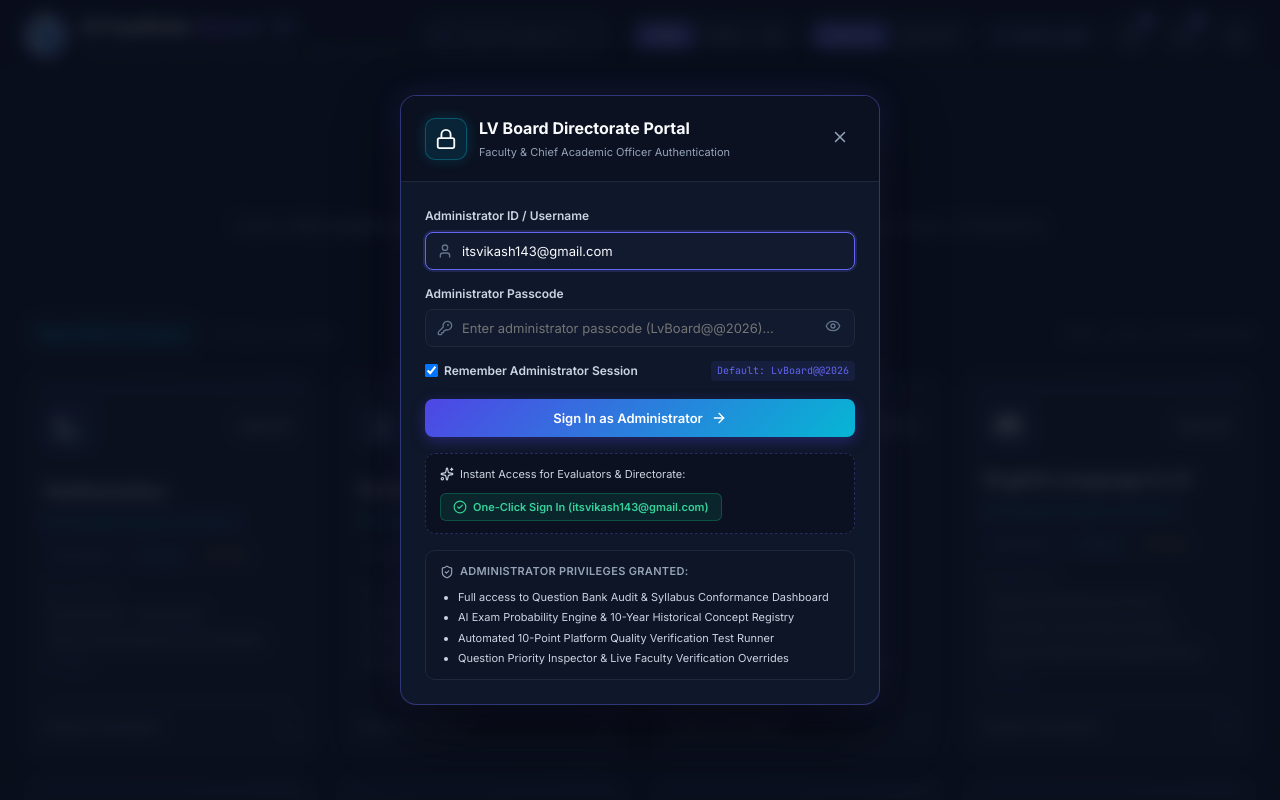
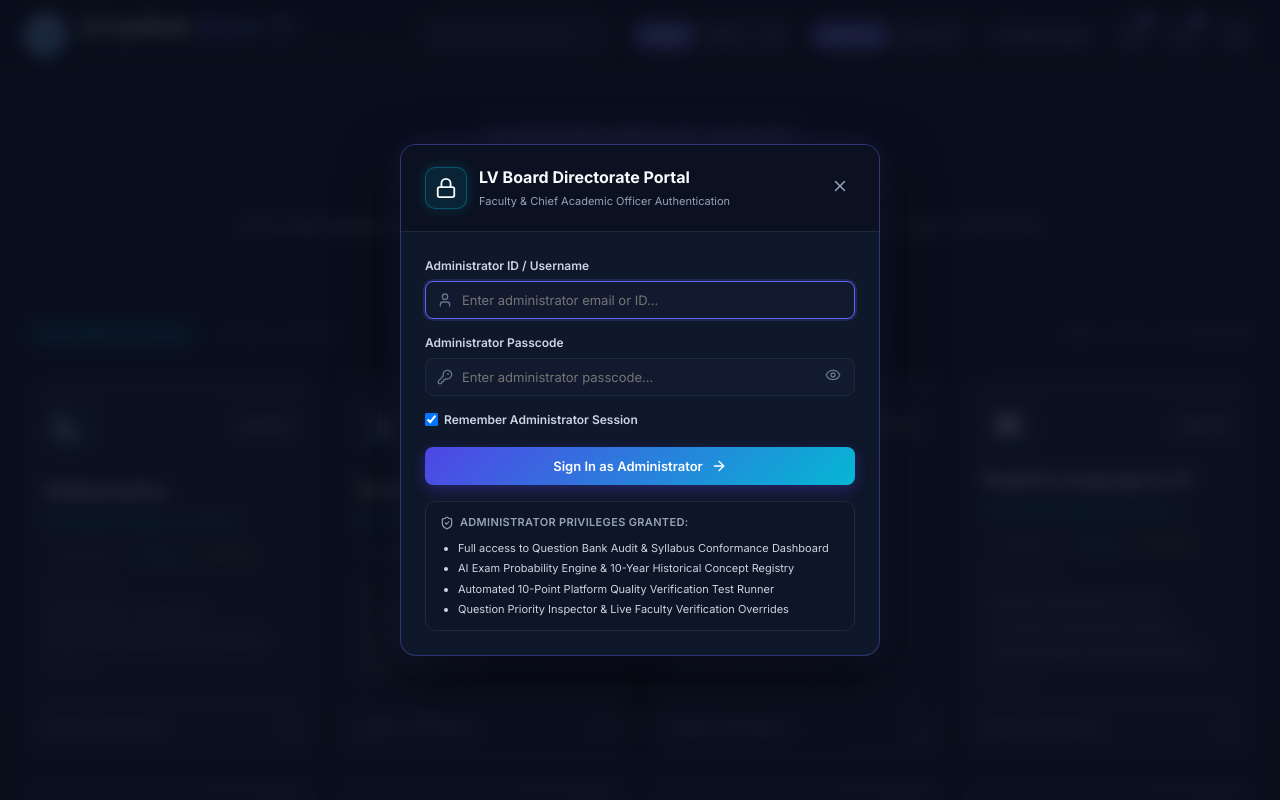
Before and after one commit to itsvk143/board, a React (Vite) app: page / in a window 1280 px wide. Both pictures are taken after a click on the button "Admin Login". Shown: the top 800 px of the page. Built offline with nearby package versions, Linux system fonts and the light colour scheme.

Commit message:
fix(auth): remove all credential hints and demo bypass from admin login modal

```diff
--- a/src/components/AdminLoginModal.jsx
+++ b/src/components/AdminLoginModal.jsx
@@ -8,13 +8,11 @@ import {
   EyeOff,
   User,
   X,
-  Sparkles,
-  ArrowRight,
-  CheckCircle2
+  ArrowRight
 } from 'lucide-react';
 
 export default function AdminLoginModal({ isOpen, onClose, onLoginSuccess }) {
-  const [username, setUsername] = useState('itsvikash143@gmail.com');
+  const [username, setUsername] = useState('');
   const [password, setPassword] = useState('');
   const [showPassword, setShowPassword] = useState(false);
   const [rememberMe, setRememberMe] = useState(true);
@@ -24,7 +22,7 @@ export default function AdminLoginModal({ isOpen, onClose, onLoginSuccess }) {
   if (!isOpen) return null;
 
   const validUsernames = ['itsvikash143@gmail.com', 'itsvikash143', 'admin', 'admin@lvboard.edu'];
-  const validPasswords = ['LvBoard@@2026', 'lvboard@@2026', 'admin2026', 'admin'];
+  const validPasswords = ['LvBoard@@2026', 'lvboard@@2026'];
 
   const handleSubmit = (e) => {
     e.preventDefault();
@@ -34,7 +32,7 @@ export default function AdminLoginModal({ isOpen, onClose, onLoginSuccess }) {
     const trimmedPass = password.trim();
 
     if (!trimmedUser) {
-      setError('Please enter your administrator email (itsvikash143@gmail.com).');
+      setError('Please enter your administrator username or email.');
       return;
     }
 
@@ -47,7 +45,7 @@ export default function AdminLoginModal({ isOpen, onClose, onLoginSuccess }) {
 
     setTimeout(() => {
       const isPassValid = trimmedPass === 'LvBoard@@2026' || validPasswords.includes(trimmedPass.toLowerCase());
-      const isUserValid = validUsernames.includes(trimmedUser) || trimmedUser.length >= 3;
+      const isUserValid = validUsernames.includes(trimmedUser);
 
       if (isUserValid && isPassValid) {
         setIsLoading(false);
@@ -60,27 +58,9 @@ export default function AdminLoginModal({ isOpen, onClose, onLoginSuccess }) {
         onClose();
       } else {
         setIsLoading(false);
-        setError('Invalid administrator credentials. (Hint: Try username "itsvikash143@gmail.com" and password "LvBoard@@2026")');
+        setError('Invalid administrator credentials. Access denied.');
       }
     }, 400);
-  };
-
-  const handleQuickDemo = () => {
-    setUsername('itsvikash143@gmail.com');
-    setPassword('LvBoard@@2026');
-    setError('');
-    setIsLoading(true);
-
-    setTimeout(() => {
-      setIsLoading(false);
-      const adminSession = {
-        username: 'itsvikash143@gmail.com',
-        role: 'Chief Administrator & Directorate',
-        loginTime: new Date().toISOString()
-      };
-      onLoginSuccess(adminSession, true);
-      onClose();
-    }, 300);
   };
 
   return (
@@ -119,7 +99,7 @@ export default function AdminLoginModal({ isOpen, onClose, onLoginSuccess }) {
                 <input
                   id="admin-username"
                   type="text"
-                  placeholder="e.g. itsvikash143@gmail.com"
+                  placeholder="Enter administrator email or ID..."
                   value={username}
                   onChange={(e) => {
                     setUsername(e.target.value);
@@ -137,7 +117,7 @@ export default function AdminLoginModal({ isOpen, onClose, onLoginSuccess }) {
                 <input
                   id="admin-password"
                   type={showPassword ? 'text' : 'password'}
-                  placeholder="Enter administrator passcode (LvBoard@@2026)..."
+                  placeholder="Enter administrator passcode..."
                   value={password}
                   onChange={(e) => {
                     setPassword(e.target.value);
@@ -164,7 +144,6 @@ export default function AdminLoginModal({ isOpen, onClose, onLoginSuccess }) {
                 />
                 <span>Remember Administrator Session</span>
               </label>
-              <span className="passcode-hint-tag">Default: LvBoard@@2026</span>
             </div>
 
             <button type="submit" className="btn-admin-submit" disabled={isLoading}>
@@ -178,23 +157,6 @@ export default function AdminLoginModal({ isOpen, onClose, onLoginSuccess }) {
               )}
             </button>
           </form>
-
-          {/* Quick Demo Login Option */}
-          <div className="admin-demo-box">
-            <div className="demo-box-text">
-              <Sparkles size={14} className="text-amber-400" />
-              <span>Instant Access for Evaluators & Directorate:</span>
-            </div>
-            <button
-              type="button"
-              className="btn-demo-login"
-              onClick={handleQuickDemo}
-              disabled={isLoading}
-            >
-              <CheckCircle2 size={14} className="text-emerald-400" />
-              <span>One-Click Sign In (itsvikash143@gmail.com)</span>
-            </button>
-          </div>
 
           {/* Privileges Overview */}
           <div className="admin-privileges-box">
```
